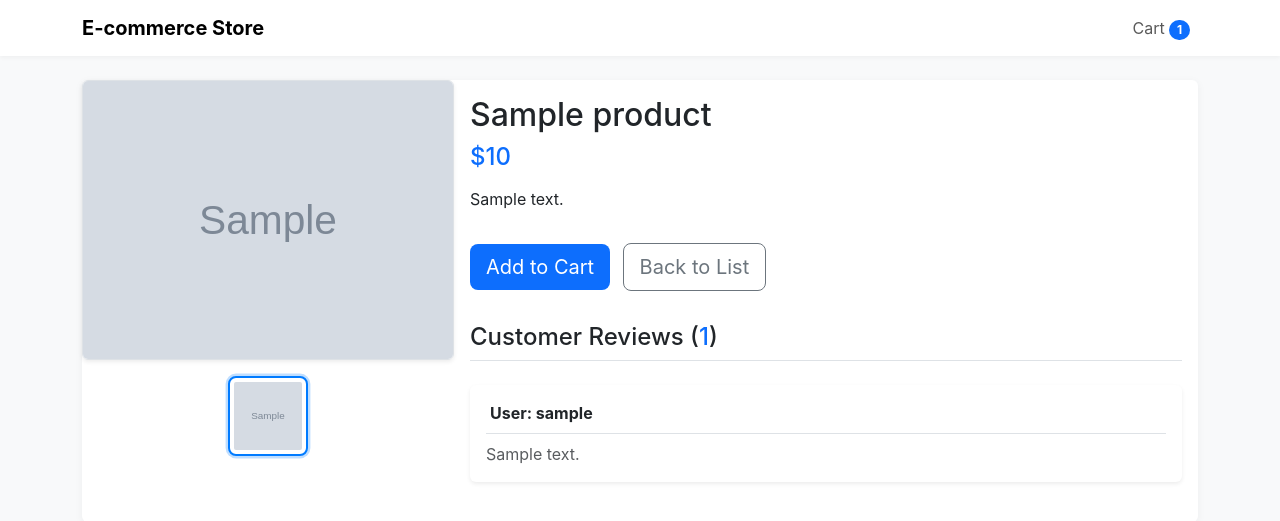
After one commit to vodaiphuoc/ecomm-djan, a Django app: template django-code/e_commerce/templates/e_commerce/product_detail.html in a window 1280 px wide. The commit adds this page. Shown: the top 521 px of the page. Run offline with Django 5.2, Linux system fonts and the light colour scheme; the template is opened without the code that fills it: most values are stand-ins (such as "Sample title", 1, 10 or a date in 2020); grey boxes marked "Sample" are stand-in pictures.

Commit message:
refactor structure

```diff
--- /dev/null
+++ b/django-code/e_commerce/static/e_commerce/css/styles.css
@@ -0,0 +1,56 @@
+body {
+    background-color: #f8f9fa;
+    font-family: 'Inter',
+    sans-serif;
+}
+
+.navbar {
+    background-color: #fff;
+    box-shadow: 0 2px 4px rgba(0,0,0,.04);
+}
+
+.card {
+    border: none;
+    transition: transform 0.2s;
+    box-shadow: 0 2px 8px rgba(0,0,0,.05);
+}
+
+.card:hover {
+    transform: translateY(-5px);
+    box-shadow: 0 4px 12px rgba(0,0,0,.1);
+}
+
+.btn-primary {
+    background-color: #0d6efd;
+    border: none;
+}
+
+.btn-primary:hover {
+    background-color: #0b5ed7;
+}
+
+.main-image-display img {
+    max-width: 100%;
+    max-height: 450px;
+    object-fit: contain;
+    border: 1px solid #dee2e6;
+}
+
+.thumbnail-item {
+    width: 80px;
+    height: 80px;
+    object-fit: cover;
+    cursor: pointer;
+    border: 2px solid transparent;
+    transition: border-color 0.2s ease-in-out, transform 0.2s ease-in-out;
+}
+
+.thumbnail-item:hover {
+    border-color: #007bff;
+    transform: translateY(-2px);
+}
+
+.thumbnail-item.active {
+    border-color: #007bff;
+    box-shadow: 0 0 0 0.15rem rgba(0, 123, 255, 0.25);
+}
--- /dev/null
+++ b/django-code/e_commerce/static/e_commerce/js/main.js
@@ -0,0 +1,26 @@
+
+document.addEventListener('DOMContentLoaded', function() {
+    const mainProductImage = document.getElementById('mainProductImage');
+    const thumbnailItems = document.querySelectorAll('.thumbnail-item');
+
+    if (mainProductImage && thumbnailItems.length > 0) {
+        thumbnailItems.forEach(thumbnail => {
+            thumbnail.addEventListener('click', function() {
+                // Remove 'active' class from all thumbnails
+                thumbnailItems.forEach(item => item.classList.remove('active'));
+
+                // Add 'active' class to the clicked thumbnail
+                this.classList.add('active');
+
+                // Change the main image src
+                mainProductImage.src = this.dataset.largeImage;
+            });
+        });
+
+
+        if (!document.querySelector('.thumbnail-item.active')) {
+            thumbnailItems[0].classList.add('active');
+            mainProductImage.src = thumbnailItems[0].dataset.largeImage;
+        }
+    }
+});
--- a/django-code/e_commerce/templates/base.html
+++ b/django-code/e_commerce/templates/e_commerce/base.html
@@ -1,19 +1,13 @@
 {% load static %}
+
 <!DOCTYPE html>
 <html lang="en">
 <head>
     <meta charset="UTF-8">
     <meta name="viewport" content="width=device-width, initial-scale=1.0">
-    <title>{% block title %}Vibe Store{% endblock %}</title>
     <link href="https://cdn.jsdelivr.net/npm/bootstrap@5.3.0/dist/css/bootstrap.min.css" rel="stylesheet">
-    <style>
-        body { background-color: #f8f9fa; font-family: 'Inter', sans-serif; }
-        .navbar { background-color: #fff; box-shadow: 0 2px 4px rgba(0,0,0,.04); }
-        .card { border: none; transition: transform 0.2s; box-shadow: 0 2px 8px rgba(0,0,0,.05); }
-        .card:hover { transform: translateY(-5px); box-shadow: 0 4px 12px rgba(0,0,0,.1); }
-        .btn-primary { background-color: #0d6efd; border: none; }
-        .btn-primary:hover { background-color: #0b5ed7; }
-    </style>
+    <link href="{% static 'e_commerce/css/styles.css' %}" rel="stylesheet">
+
 </head>
 <body>
     <nav class="navbar navbar-expand-lg navbar-light mb-4">
@@ -46,5 +40,6 @@
     </div>
 
     <script src="https://cdn.jsdelivr.net/npm/bootstrap@5.3.0/dist/js/bootstrap.bundle.min.js"></script>
+    <script src="{% static 'e_commerce/js/main.js' %}"></script>
 </body>
 </html>
--- /dev/null
+++ b/django-code/e_commerce/templates/e_commerce/product_detail.html
@@ -0,0 +1,90 @@
+{% extends './base.html' %}
+
+{% block title %}{{ product.name }} - E-commerce Store{% endblock %}
+
+{% block content %}
+<div class="card mb-3">
+    <div class="row g-0">
+        <div class="col-md-4">
+            <div class="product-image-gallery">
+                <div class="main-image-display mb-3 text-center">
+                    {% if product.images.all %}
+                        <img
+                            src="{{ product.images.first.image_url }}"
+                            alt="{{ product.name }} main image"
+                            class="img-fluid rounded shadow-sm"
+                            id="mainProductImage"
+                        >
+                    {% else %}
+                        <img
+                            src="https://via.placeholder.com/600x600?text=No+Image"
+                            alt="No Image Available"
+                            class="img-fluid rounded shadow-sm"
+                        >
+                    {% endif %}
+                </div>
+
+                <div class="thumbnail-strip d-flex flex-wrap justify-content-center gap-2">
+                    {% for img in product.images.all %}
+                        <img
+                            src="{{ img.image_url }}"
+                            alt="{{ product.name }} thumbnail {{ forloop.counter }}"
+                            class="img-thumbnail rounded-3 thumbnail-item {% if forloop.first %}active{% endif %}"
+                            data-large-image="{{ img.image_url }}"
+                        >
+                    {% empty %}
+                    {% endfor %}
+                </div>
+            </div>
+
+        </div>
+        <div class="col-md-8">
+            <div class="card-body">
+                <h2 class="card-title">{{ product.name }}</h2>
+                <h4 class="card-text text-primary mb-3">${{ product.price }}</h4>
+                <p class="card-text">{{ product.description | safe }}</p>
+
+                <a href="{% url 'e_commerce:cart_add' product.id %}" class="btn btn-lg btn-primary mt-3">Add to Cart</a>
+                <a href="{% url 'e_commerce:product_list' %}" class="btn btn-lg btn-outline-secondary mt-3 ms-2">
+                    Back to List
+                </a>
+            </div>
+
+            <div class="card-body">
+                <h4 class="card-title mb-4 border-bottom pb-2">
+                    Customer Reviews (<span class="text-primary">{{ product.reviews.count }}</span>)
+                </h4>
+
+                {% if product.reviews.all %}
+                    <div class="review-list">
+
+                        {% for review in product.reviews.all %}
+                            <div class="card shadow-sm mb-4 review-card">
+                                <div class="card-body">
+
+                                    <div class="d-flex justify-content-between align-items-center mb-2 border-bottom pb-2">
+                                        <div class="fw-bold text-dark">
+                                            <i class="bi bi-person-circle me-1"></i> User: {{ review.user.username }}
+                                        </div>
+                                    </div>
+
+                                    <p class="card-text text-muted mb-0">
+                                        {{ review.content }}
+                                    </p>
+
+                                </div>
+                            </div>
+                        {% endfor %}
+
+                    </div>
+                {% else %}
+                    <p class="text-center text-muted py-3">No reviews yet. Be the first to share your thoughts!</p>
+                {% endif %}
+
+            </div>
+
+
+        </div>
+    </div>
+</div>
+{% endblock %}
```
Also changed, not shown: django-code/e_commerce/templates/product_detail.html (deleted, +0 -32 lines), django-code/e_commerce/templates/e_commerce/cart.html (renamed from django-code/e_commerce/templates/cart.html), django-code/e_commerce/templates/e_commerce/order_created.html (renamed from django-code/e_commerce/templates/order_created.html), django-code/e_commerce/templates/e_commerce/product_list.html (renamed from django-code/e_commerce/templates/product_list.html).
